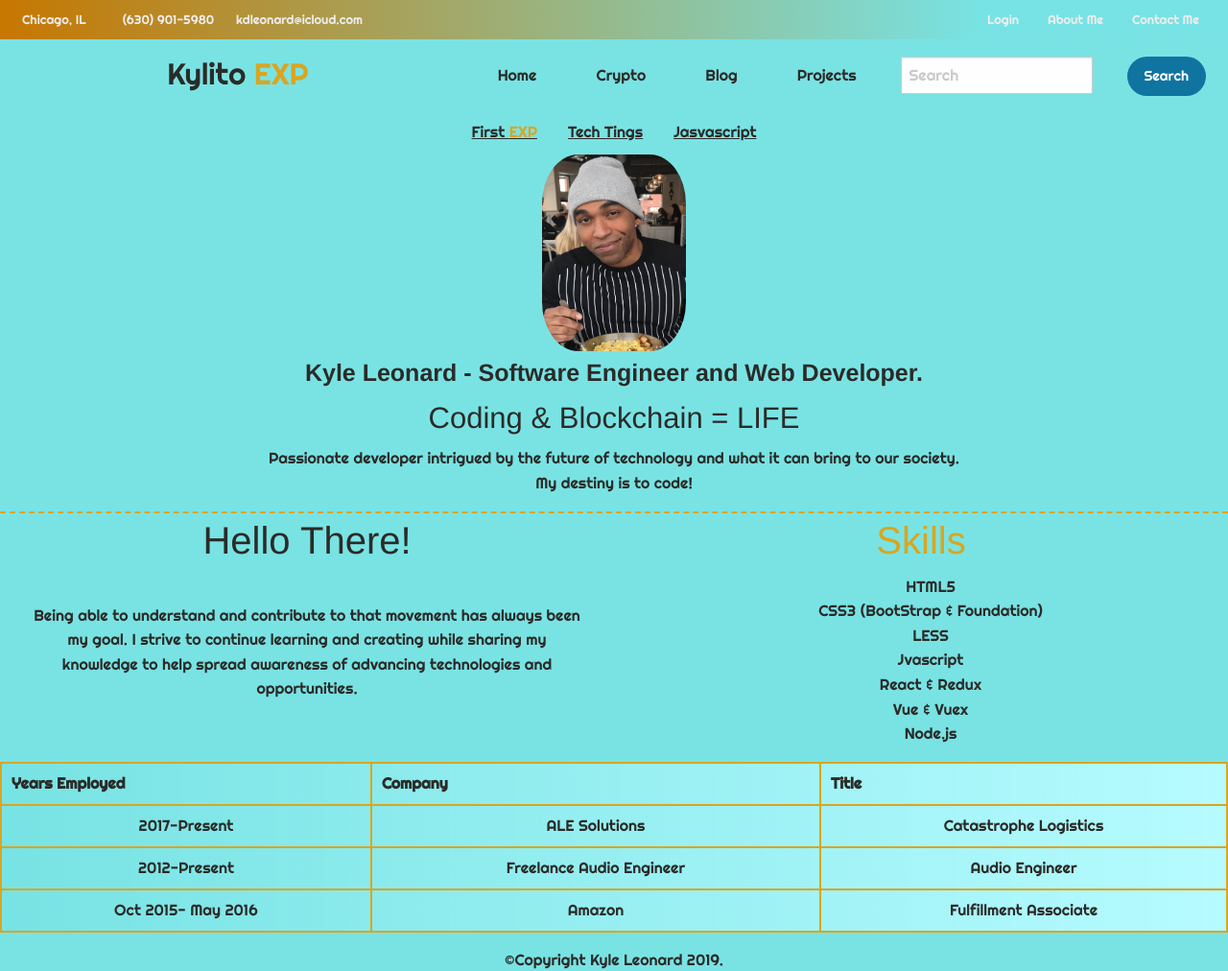
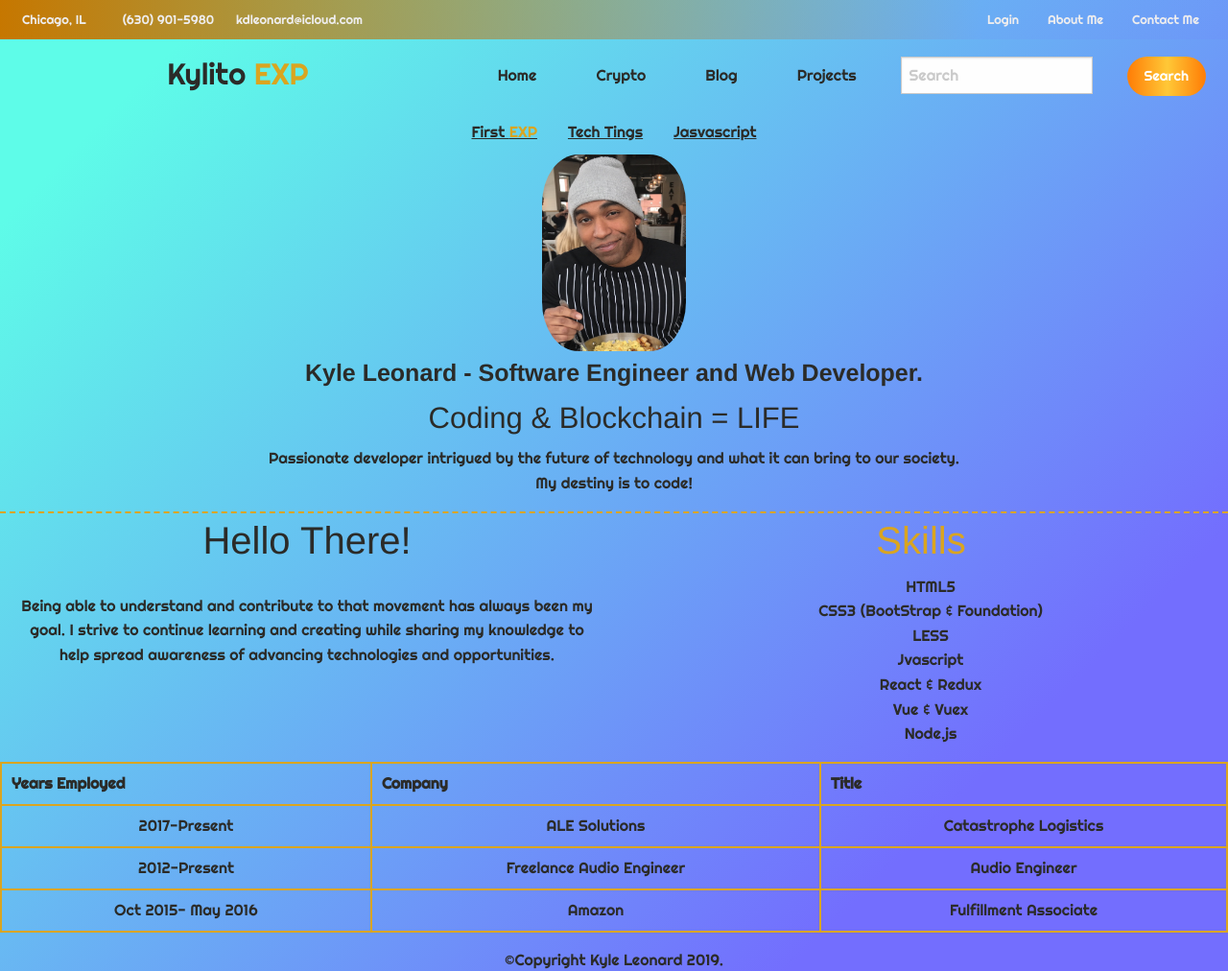
Before and after one commit to kdleonard93/KylitoExp, a website: page index.html in a window 1280 px wide. Shown: the whole page at 96% size. Drawn offline with Linux system fonts and the light colour scheme.

Commit message:
Color pallet adjustment

```diff
--- a/scss/_custom.scss
+++ b/scss/_custom.scss
@@ -2,7 +2,7 @@
 
 body {
     font-family: 'Righteous';
-    background-color:rgba(107, 224, 226, .9);
+    background-image: linear-gradient( 135deg, #5EFCE8 10%, rgb(115, 110, 254) 80%);
     text-align: center;
     color:  rgb(43, 43, 40);
    }
@@ -12,7 +12,7 @@ body {
     width: 100%;
     padding: 0%;
     margin: 0%;
-    background: linear-gradient(90deg, #c67700 0%, rgba(107, 224, 226, .1) 80%);
+    background: linear-gradient(90deg, #c67700 0%, rgba(115, 110, 254, .1) 80%);
 }
 
 .top-list {
@@ -80,7 +80,11 @@ li {
 .button {
     border: 2px solid transparent;
     border-radius: 25px;
-    box-shadow: #EEEDEE;
+    background-image: linear-gradient(to right, #FF8008 0%, #FFC837 51%, #FF8008 100%) !important;
+}
+
+.button:hover {
+    background-position: right center;
 }
 
 #sub-menu {
@@ -127,7 +131,8 @@ span {
     justify-content: space-evenly;
 
     p {
-        padding:30px;
+        padding: 20px;
+        margin: 0 auto;
     }
 
     .intro {
@@ -140,10 +145,6 @@ span {
     li {
         list-style-type: none;
     }
-}
-
-table {
-    background: linear-gradient(to right, rgba(107, 224, 226, .1), #b6fbff);
 }
 
 td {
--- a/scss/_settings.scss
+++ b/scss/_settings.scss
@@ -62,10 +62,10 @@
 
 @import 'util/util';
 
-$primary: #0f74a0;
+$primary-color: #0f74a0;
 $secondary: goldenrod;
 $drop-back: transparent;
-
+$custom-button: red;
 
 // 1. Global
 // ---------
@@ -74,7 +74,7 @@ $global-font-size: 100%;
 $global-width: rem-calc(1200);
 $global-lineheight: 1.5;
 $foundation-palette: (
-  primary: $primary,
+  primary: $primary-color,
   secondary: $secondary,
   success: #3adb76,
   warning: #ffae00,
```
Also changed, not shown: index.html (+0 -1 lines), css/app.css.
